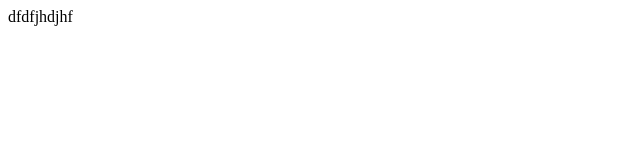
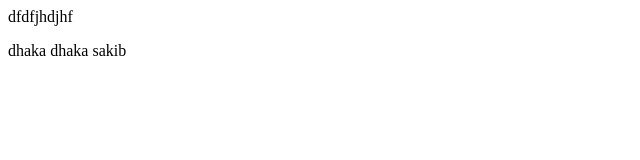
Before and after one commit to Muhammad-Sakib/my-sec-web, a plain HTML site: page index.html in a window 1280 px wide. Shown: the whole page, without its empty margins (0-640 px from the left). Drawn offline with Linux system fonts and the light colour scheme.

Commit message:
Update index.html

```diff
--- a/index.html
+++ b/index.html
@@ -1 +1,2 @@
 <p>dfdfjhdjhf</p>
+<p>dhaka dhaka sakib</p>
```
